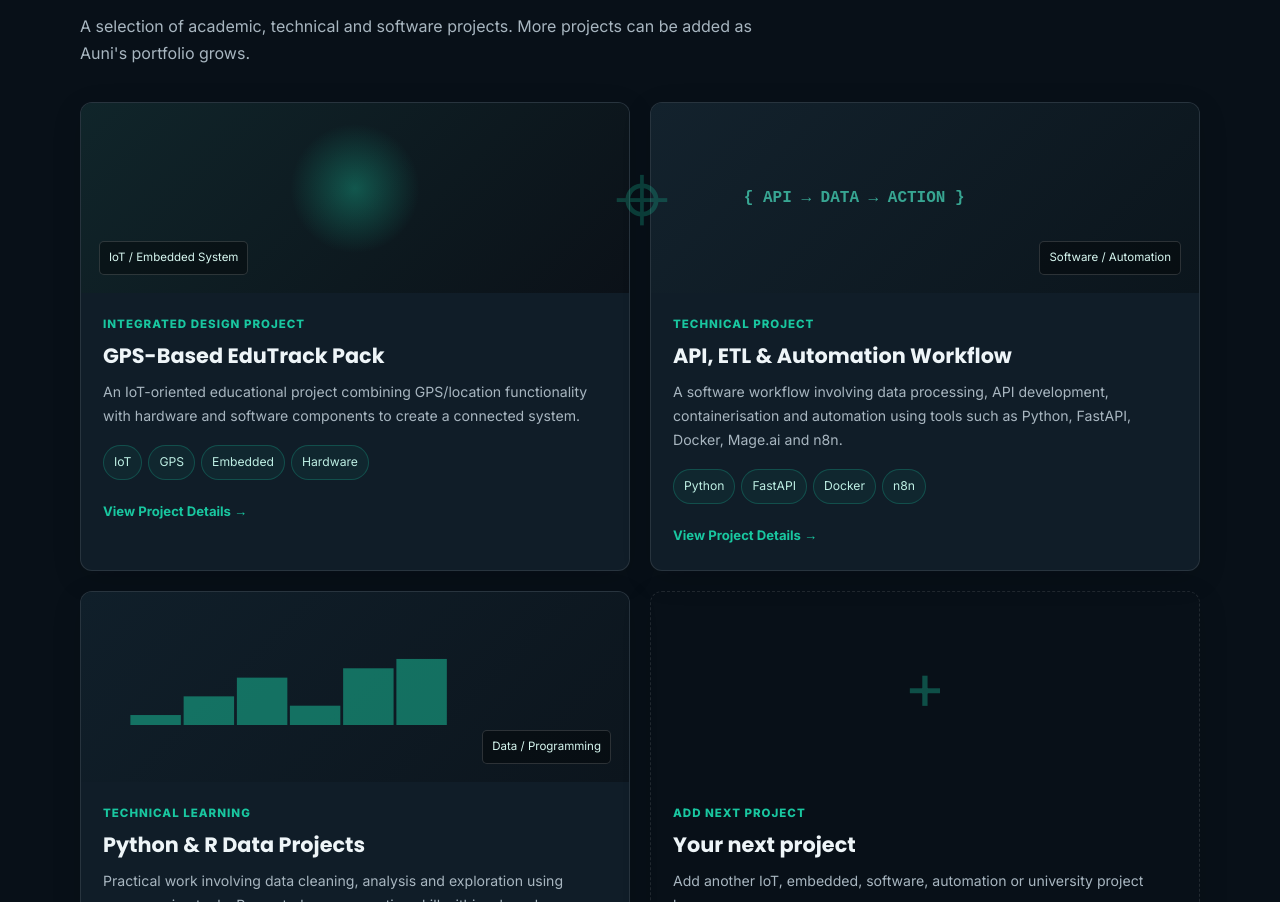
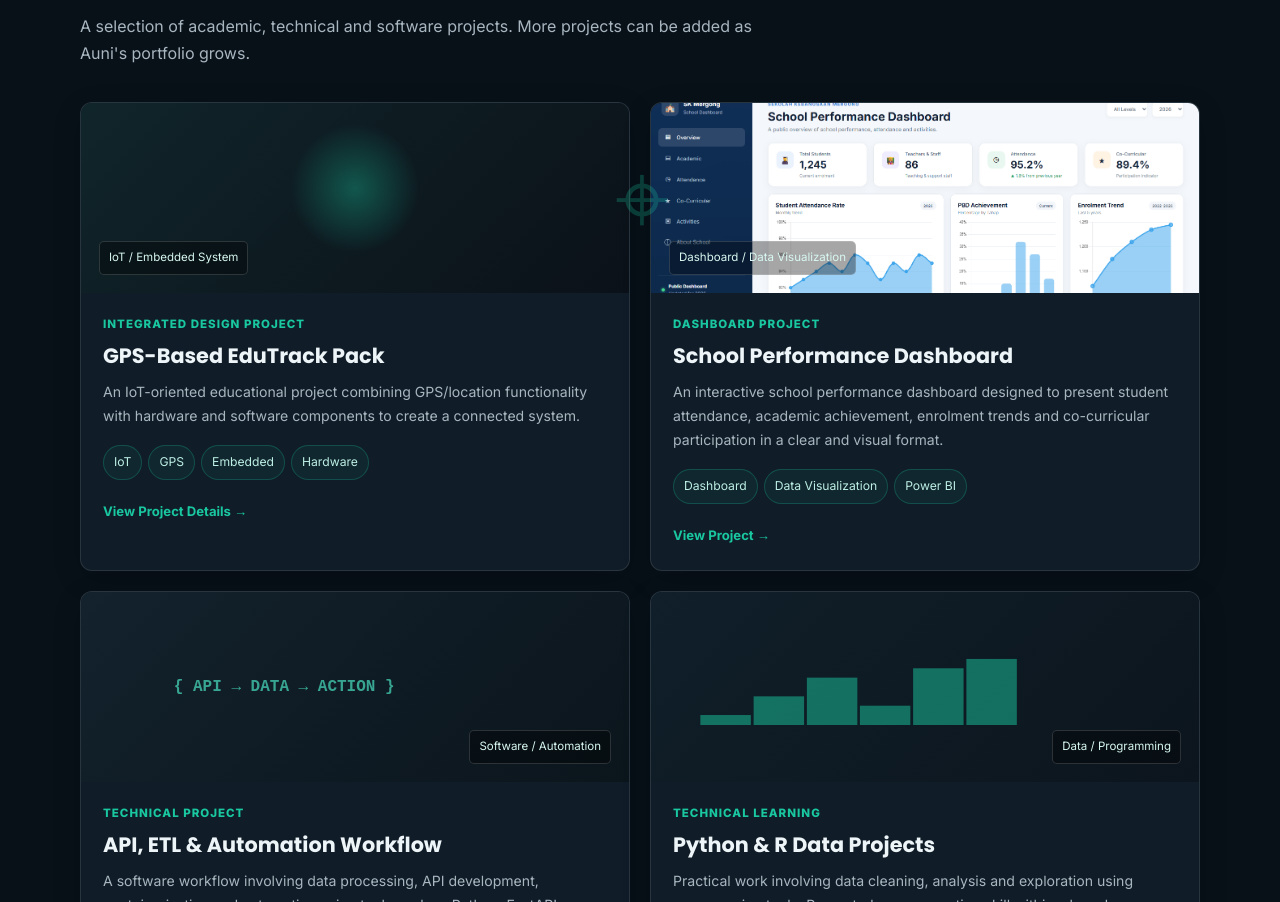
Before and after one commit to auninabilah/auninabilah.github.io, a plain HTML site: page index.html in a window 1280 px wide. Shown: the part 2398-3300 px from the top of the page. Drawn offline with Linux system fonts and the light colour scheme.

Commit message:
Update index.html

```diff
--- a/index.html
+++ b/index.html
@@ -143,6 +143,34 @@ device.respond();</code></pre>
               <a class="project-link" href="#contact">View Project Details →</a>
             </div>
           </article>
+          <article class="project-card">
+  <div class="project-image" style="background-image: url('school-performance-dashboard.png');">
+    <span>Dashboard / Data Visualization</span>
+  </div>
+
+  <div class="project-body">
+    <div class="project-meta">Dashboard Project</div>
+
+    <h3>School Performance Dashboard</h3>
+
+    <p>
+      An interactive school performance dashboard designed to present student attendance, academic achievement,
+      enrolment trends and co-curricular participation in a clear and visual format.
+    </p>
+
+    <div class="tags">
+      <span>Dashboard</span>
+      <span>Data Visualization</span>
+      <span>Power BI</span>
+    </div>
+
+    <a class="project-link"
+       href="school-performance-dashboard.png"
+       target="_blank">
+       View Project →
+    </a>
+  </div>
+</article>
 
           <article class="project-card">
             <div class="project-image project-api"><span>Software / Automation</span></div>
```
